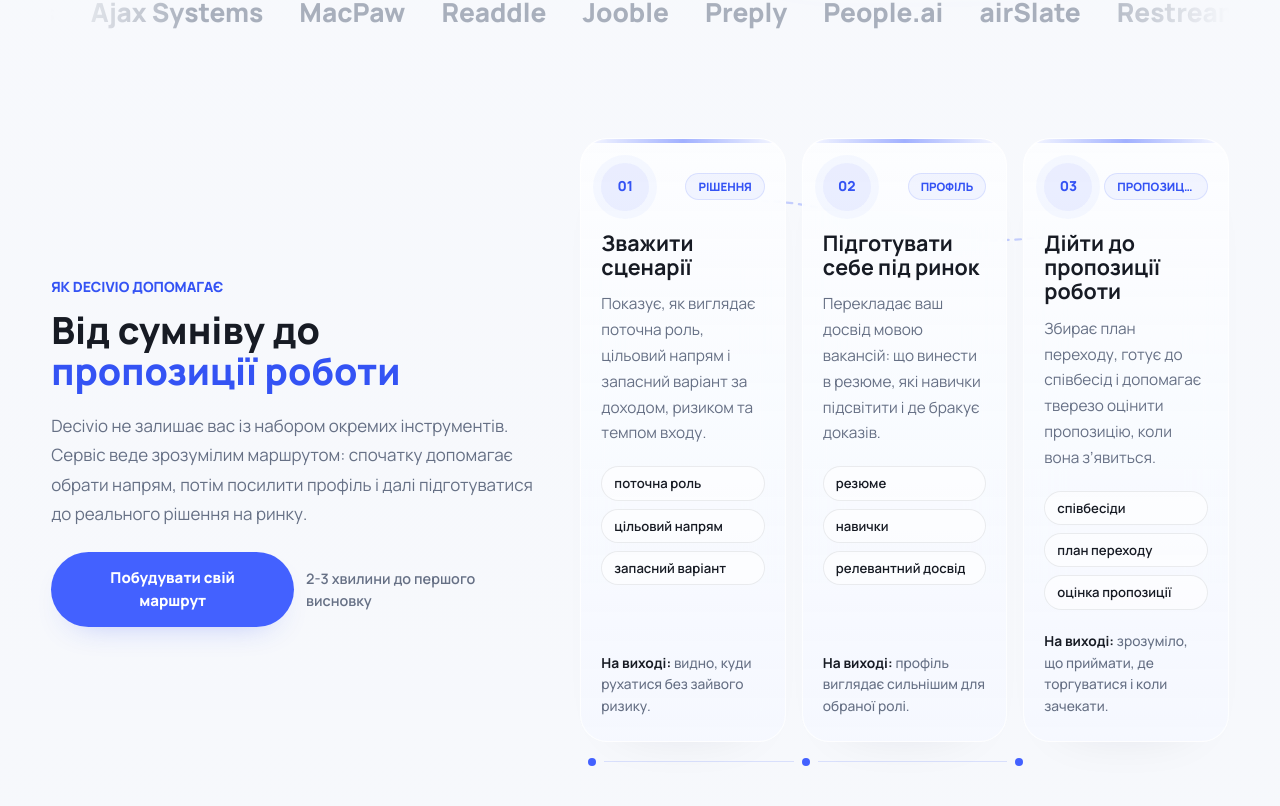
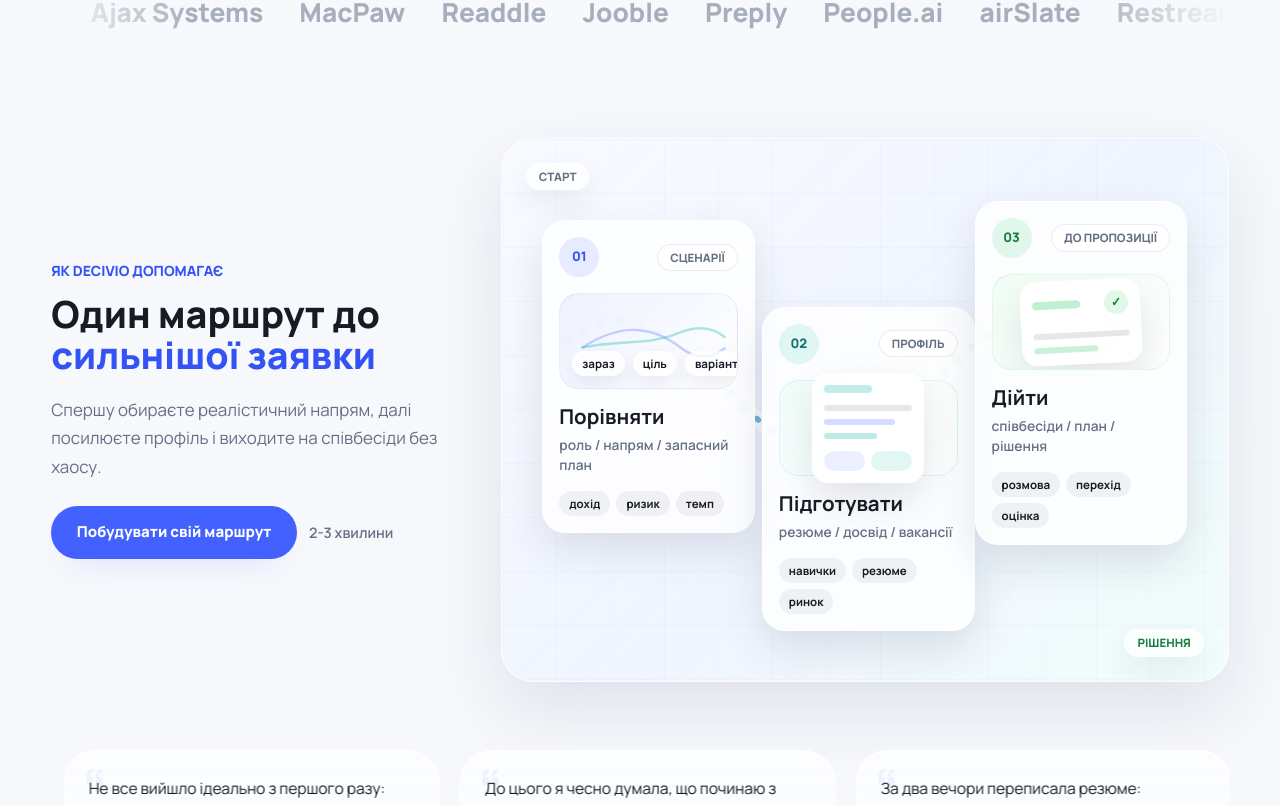
Before and after one commit to metalslasher/decivio-saas, a Next.js app: page / in a window 1280 px wide. Shown: the part 5953-6759 px from the top of the page. Built offline with nearby package versions, Linux system fonts and the light colour scheme; no server answers.

Commit message:
Redesign homepage journey section

```diff
--- a/src/app/page.tsx
+++ b/src/app/page.tsx
@@ -143,30 +143,33 @@ const painPoints = [
 const careerHelpStages = [
   {
     step: "01",
-    kicker: "рішення",
-    title: "Зважити сценарії",
-    description:
-      "Показує, як виглядає поточна роль, цільовий напрям і запасний варіант за доходом, ризиком та темпом входу.",
-    points: ["поточна роль", "цільовий напрям", "запасний варіант"],
-    outcome: "видно, куди рухатися без зайвого ризику."
+    title: "Порівняти",
+    label: "сценарії",
+    caption: "роль / напрям / запасний план",
+    tags: ["дохід", "ризик", "темп"],
+    visual: "scenarios",
+    positionClass: "lg:left-[3%] lg:top-[12%]",
+    markerClass: "bg-[rgba(67,97,255,0.12)] text-[var(--accent-strong)]"
   },
   {
     step: "02",
-    kicker: "профіль",
-    title: "Підготувати себе під ринок",
-    description:
-      "Перекладає ваш досвід мовою вакансій: що винести в резюме, які навички підсвітити і де бракує доказів.",
-    points: ["резюме", "навички", "релевантний досвід"],
-    outcome: "профіль виглядає сильнішим для обраної ролі."
+    title: "Підготувати",
+    label: "профіль",
+    caption: "резюме / досвід / вакансії",
+    tags: ["навички", "резюме", "ринок"],
+    visual: "profile",
+    positionClass: "lg:left-[35%] lg:top-[30%]",
+    markerClass: "bg-[rgba(20,184,166,0.12)] text-[#0f766e]"
   },
   {
     step: "03",
-    kicker: "пропозиція",
-    title: "Дійти до пропозиції роботи",
-    description:
-      "Збирає план переходу, готує до співбесід і допомагає тверезо оцінити пропозицію, коли вона зʼявиться.",
-    points: ["співбесіди", "план переходу", "оцінка пропозиції"],
-    outcome: "зрозуміло, що приймати, де торгуватися і коли зачекати."
+    title: "Дійти",
+    label: "до пропозиції",
+    caption: "співбесіди / план / рішення",
+    tags: ["розмова", "перехід", "оцінка"],
+    visual: "offer",
+    positionClass: "lg:right-[3%] lg:top-[8%]",
+    markerClass: "bg-[rgba(34,197,94,0.12)] text-[#15803d]"
   }
 ] as const;
 
@@ -805,103 +808,155 @@ function FeatureStackCard({ item, index }: { item: FeatureShowcase; index: numbe
   );
 }
 
+type CareerHelpStage = (typeof careerHelpStages)[number];
+
+function CareerStageVisual({ visual }: { visual: CareerHelpStage["visual"] }) {
+  if (visual === "scenarios") {
+    return (
+      <div className="relative h-24 overflow-hidden rounded-[1.25rem] border border-[rgba(67,97,255,0.1)] bg-[linear-gradient(135deg,rgba(67,97,255,0.08),rgba(255,255,255,0.76))] p-3">
+        <svg viewBox="0 0 220 72" className="absolute inset-0 h-full w-full" fill="none" aria-hidden="true">
+          <path d="M28 44C78 12 116 18 150 44C168 58 186 60 205 45" stroke="rgba(67,97,255,0.28)" strokeWidth="3" strokeLinecap="round" />
+          <path d="M28 44C76 34 110 42 148 26C170 17 190 19 205 31" stroke="rgba(20,184,166,0.34)" strokeWidth="3" strokeLinecap="round" />
+        </svg>
+        <div className="relative z-10 flex h-full items-end justify-between gap-2">
+          {["зараз", "ціль", "варіант"].map((item) => (
+            <span key={item} className="rounded-full bg-white/80 px-2.5 py-1 text-[0.72rem] font-bold text-[var(--text-strong)] shadow-[0_8px_18px_rgba(35,48,78,0.08)]">
+              {item}
+            </span>
+          ))}
+        </div>
+      </div>
+    );
+  }
+
+  if (visual === "profile") {
+    return (
+      <div className="flex h-24 items-center justify-center rounded-[1.25rem] border border-[rgba(20,184,166,0.12)] bg-[linear-gradient(135deg,rgba(240,253,250,0.95),rgba(255,255,255,0.78))]">
+        <div className="w-[7rem] rounded-[1rem] bg-white/90 p-3 shadow-[0_18px_38px_rgba(35,48,78,0.12)]">
+          <div className="h-2 w-12 rounded-full bg-[rgba(20,184,166,0.25)]" />
+          <div className="mt-3 space-y-2">
+            <div className="h-1.5 w-full rounded-full bg-[rgba(22,29,43,0.1)]" />
+            <div className="h-1.5 w-4/5 rounded-full bg-[rgba(67,97,255,0.22)]" />
+            <div className="h-1.5 w-3/5 rounded-full bg-[rgba(20,184,166,0.28)]" />
+          </div>
+          <div className="mt-3 flex gap-1.5">
+            <span className="h-5 flex-1 rounded-full bg-[rgba(67,97,255,0.1)]" />
+            <span className="h-5 flex-1 rounded-full bg-[rgba(20,184,166,0.12)]" />
+          </div>
+        </div>
+      </div>
+    );
+  }
+
+  return (
+    <div className="relative flex h-24 items-center justify-center overflow-hidden rounded-[1.25rem] border border-[rgba(34,197,94,0.12)] bg-[linear-gradient(135deg,rgba(240,253,244,0.95),rgba(255,255,255,0.78))]">
+      <div className="relative w-[7.5rem] rotate-[-3deg] rounded-[1rem] bg-white/95 px-3 py-3 shadow-[0_18px_38px_rgba(35,48,78,0.12)]">
+        <div className="flex items-center justify-between gap-2">
+          <span className="h-2 w-12 rounded-full bg-[rgba(34,197,94,0.28)]" />
+          <span className="flex h-6 w-6 items-center justify-center rounded-full bg-[rgba(34,197,94,0.13)] text-[0.78rem] font-black text-[#15803d]">✓</span>
+        </div>
+        <div className="mt-4 h-1.5 w-full rounded-full bg-[rgba(22,29,43,0.1)]" />
+        <div className="mt-2 h-1.5 w-2/3 rounded-full bg-[rgba(34,197,94,0.24)]" />
+      </div>
+    </div>
+  );
+}
+
 function CareerHelpSection() {
   return (
     <section className="relative mx-auto mt-12 max-w-[80rem] md:mt-16" aria-labelledby="career-help-title">
       <Reveal>
-        <div className="grid min-w-0 gap-7 lg:grid-cols-[0.86fr_1.14fr] lg:items-center lg:gap-8 xl:gap-10">
+        <div className="grid min-w-0 gap-7 lg:grid-cols-[0.72fr_1.28fr] lg:items-center lg:gap-8 xl:gap-10">
           <div className="min-w-0 text-center lg:text-left">
             <p className="text-[0.82rem] font-extrabold uppercase tracking-normal text-[var(--accent-strong)] md:text-[0.88rem]">
               Як Decivio допомагає
             </p>
-            <h2 id="career-help-title" className="home-section-heading mx-auto mt-3 max-w-[36rem] lg:mx-0">
-              Від сумніву до <span className="home-section-heading-accent">пропозиції роботи</span>
+            <h2 id="career-help-title" className="home-section-heading mx-auto mt-3 max-w-[31rem] lg:mx-0">
+              Один маршрут до <span className="home-section-heading-accent">сильнішої заявки</span>
             </h2>
-            <p className="mx-auto mt-5 max-w-[35rem] text-[0.98rem] leading-[1.72] text-[var(--text-muted)] md:text-[1.06rem] lg:mx-0">
-              Decivio не залишає вас із набором окремих інструментів. Сервіс веде зрозумілим маршрутом: спочатку допомагає
-              обрати напрям, потім посилити профіль і далі підготуватися до реального рішення на ринку.
+            <p className="mx-auto mt-5 max-w-[30rem] text-[0.98rem] leading-[1.7] text-[var(--text-muted)] md:text-[1.06rem] lg:mx-0">
+              Спершу обираєте реалістичний напрям, далі посилюєте профіль і виходите на співбесіди без хаосу.
             </p>
             <div className="mt-6 flex flex-col items-center gap-3 sm:flex-row sm:justify-center lg:justify-start">
               <Link href="/simulate" className="btn-primary w-full max-w-[18rem] px-5 py-3 text-center text-[0.92rem] sm:w-auto">
                 Побудувати свій маршрут
               </Link>
-              <span className="text-[0.9rem] font-semibold text-[var(--text-muted)]">2-3 хвилини до першого висновку</span>
+              <span className="text-[0.9rem] font-semibold text-[var(--text-muted)]">2-3 хвилини</span>
             </div>
           </div>
 
-          <div className="relative min-w-0">
+          <div className="relative min-w-0 overflow-hidden rounded-[2rem] border border-white/75 bg-[linear-gradient(135deg,rgba(248,250,255,0.98),rgba(239,244,255,0.94)_52%,rgba(240,253,250,0.92))] px-4 py-5 shadow-[0_28px_70px_rgba(35,48,78,0.11)] md:px-5 md:py-6 lg:min-h-[34rem]">
+            <div
+              className="pointer-events-none absolute inset-0 bg-[linear-gradient(rgba(67,97,255,0.07)_1px,transparent_1px),linear-gradient(90deg,rgba(67,97,255,0.06)_1px,transparent_1px)] bg-[size:54px_54px] opacity-45"
+              aria-hidden="true"
+            />
             <svg
-              viewBox="0 0 1000 120"
-              className="pointer-events-none absolute left-[7%] top-8 hidden h-24 w-[86%] lg:block"
+              viewBox="0 0 760 430"
+              className="pointer-events-none absolute inset-0 hidden h-full w-full lg:block"
               fill="none"
               aria-hidden="true"
             >
               <defs>
-                <linearGradient id="career-help-path" x1="0" x2="1000" y1="0" y2="0" gradientUnits="userSpaceOnUse">
-                  <stop stopColor="rgba(67, 97, 255, 0.08)" />
-                  <stop offset="0.5" stopColor="rgba(67, 97, 255, 0.42)" />
-                  <stop offset="1" stopColor="rgba(67, 97, 255, 0.08)" />
+                <linearGradient id="career-help-path" x1="62" x2="698" y1="128" y2="124" gradientUnits="userSpaceOnUse">
+                  <stop stopColor="rgba(67, 97, 255, 0.72)" />
+                  <stop offset="0.52" stopColor="rgba(20, 184, 166, 0.62)" />
+                  <stop offset="1" stopColor="rgba(34, 197, 94, 0.72)" />
                 </linearGradient>
               </defs>
               <path
-                d="M28 65C190 18 292 18 430 65C568 112 682 112 972 65"
+                d="M70 146C175 34 286 344 392 246C490 154 530 68 690 132"
+                stroke="rgba(255,255,255,0.9)"
+                strokeWidth="16"
+                strokeLinecap="round"
+              />
+              <path
+                d="M70 146C175 34 286 344 392 246C490 154 530 68 690 132"
                 stroke="url(#career-help-path)"
-                strokeWidth="4"
+                strokeWidth="6"
                 strokeLinecap="round"
-                strokeDasharray="10 12"
+                strokeDasharray="2 18"
               />
             </svg>
 
-            <div className="grid min-w-0 gap-4 md:grid-cols-3">
+            <div className="pointer-events-none absolute left-6 top-6 hidden rounded-full border border-white/70 bg-white/70 px-3 py-1 text-[0.72rem] font-extrabold uppercase tracking-normal text-[var(--text-muted)] shadow-[0_12px_28px_rgba(35,48,78,0.08)] lg:block" aria-hidden="true">
+              старт
+            </div>
+            <div className="pointer-events-none absolute bottom-6 right-6 hidden rounded-full border border-white/70 bg-white/70 px-3 py-1 text-[0.72rem] font-extrabold uppercase tracking-normal text-[#15803d] shadow-[0_12px_28px_rgba(35,48,78,0.08)] lg:block" aria-hidden="true">
+              рішення
+            </div>
+
+            <div className="relative z-10 grid min-w-0 gap-3 md:grid-cols-3 lg:block lg:min-h-[30rem]">
               {careerHelpStages.map((stage) => (
                 <article
                   key={stage.title}
-                  className="surface-panel group relative min-w-0 overflow-hidden rounded-[1.7rem] px-4 py-5 md:px-5 md:py-6"
+                  className={`relative min-w-0 overflow-hidden rounded-[1.45rem] border border-white/80 bg-white/80 p-4 shadow-[0_18px_42px_rgba(35,48,78,0.12)] backdrop-blur-sm transition-transform duration-200 hover:-translate-y-1 lg:absolute lg:w-[31%] ${stage.positionClass}`}
                 >
-                  <div
-                    className="pointer-events-none absolute inset-x-0 top-0 h-1 bg-[linear-gradient(90deg,rgba(67,97,255,0),rgba(67,97,255,0.62),rgba(67,97,255,0))] opacity-0 transition-opacity duration-200 group-hover:opacity-100 md:opacity-80"
-                    aria-hidden="true"
-                  />
-                  <div className="relative z-10 flex h-full min-w-0 flex-col">
                   <div className="flex items-center justify-between gap-3">
-                      <span className="flex h-12 w-12 shrink-0 items-center justify-center rounded-full bg-[rgba(67,97,255,0.1)] font-display text-[0.86rem] font-extrabold text-[var(--accent-strong)] ring-8 ring-[rgba(67,97,255,0.04)]">
+                    <span className={`flex h-10 w-10 shrink-0 items-center justify-center rounded-full font-display text-[0.82rem] font-extrabold ${stage.markerClass}`}>
                         {stage.step}
                     </span>
-                      <span className="truncate rounded-full border border-[rgba(67,97,255,0.14)] bg-[rgba(67,97,255,0.055)] px-3 py-1 text-[0.72rem] font-extrabold uppercase tracking-normal text-[var(--accent-strong)]">
-                        {stage.kicker}
+                    <span className="truncate rounded-full border border-[rgba(22,29,43,0.08)] bg-white/75 px-3 py-1 text-[0.72rem] font-extrabold uppercase tracking-normal text-[var(--text-muted)]">
+                      {stage.label}
                     </span>
                   </div>
 
-                    <h3 className="mt-5 break-words font-display text-[1.24rem] font-bold leading-[1.14] tracking-normal text-[var(--text-strong)] [overflow-wrap:anywhere] md:text-[1.34rem]">
+                  <div className="mt-4">
+                    <CareerStageVisual visual={stage.visual} />
+                  </div>
+
+                  <h3 className="mt-4 break-words font-display text-[1.18rem] font-bold leading-[1.08] tracking-normal text-[var(--text-strong)] [overflow-wrap:anywhere] md:text-[1.28rem]">
                       {stage.title}
                   </h3>
-                    <p className="mt-3 text-[0.93rem] leading-[1.68] text-[var(--text-muted)] md:text-[0.96rem]">{stage.description}</p>
+                  <p className="mt-2 text-[0.86rem] font-semibold leading-[1.45] text-[var(--text-muted)]">{stage.caption}</p>
 
-                    <div className="mt-5 grid gap-2">
-                      {stage.points.map((point) => (
-                        <span
-                          key={point}
-                          className="min-w-0 rounded-full border border-[rgba(22,29,43,0.08)] bg-white/55 px-3 py-2 text-[0.82rem] font-semibold leading-tight text-[var(--text-strong)]"
-                        >
-                          {point}
+                  <div className="mt-4 flex flex-wrap gap-1.5">
+                    {stage.tags.map((tag) => (
+                      <span key={tag} className="rounded-full bg-[rgba(22,29,43,0.055)] px-2.5 py-1 text-[0.72rem] font-bold text-[var(--text-strong)]">
+                        {tag}
                       </span>
                     ))}
                   </div>
-
-                    <p className="mt-auto pt-5 text-[0.86rem] font-medium leading-[1.58] text-[var(--text-muted)]">
-                      <span className="font-bold text-[var(--text-strong)]">На виході:</span> {stage.outcome}
-                    </p>
-                  </div>
                 </article>
-              ))}
-            </div>
-
-            <div className="mt-4 grid grid-cols-3 gap-2 px-2" aria-hidden="true">
-              {careerHelpStages.map((stage, index) => (
-                <div key={`${stage.step}-marker`} className="flex items-center gap-2">
-                  <span className="h-2 w-2 shrink-0 rounded-full bg-[var(--accent)]" />
-                  <span className={`h-px flex-1 bg-[rgba(67,97,255,0.16)] ${index === careerHelpStages.length - 1 ? "opacity-0" : ""}`} />
-                </div>
               ))}
             </div>
           </div>
```
Lines whose indentation alone changed are shown as unchanged.
